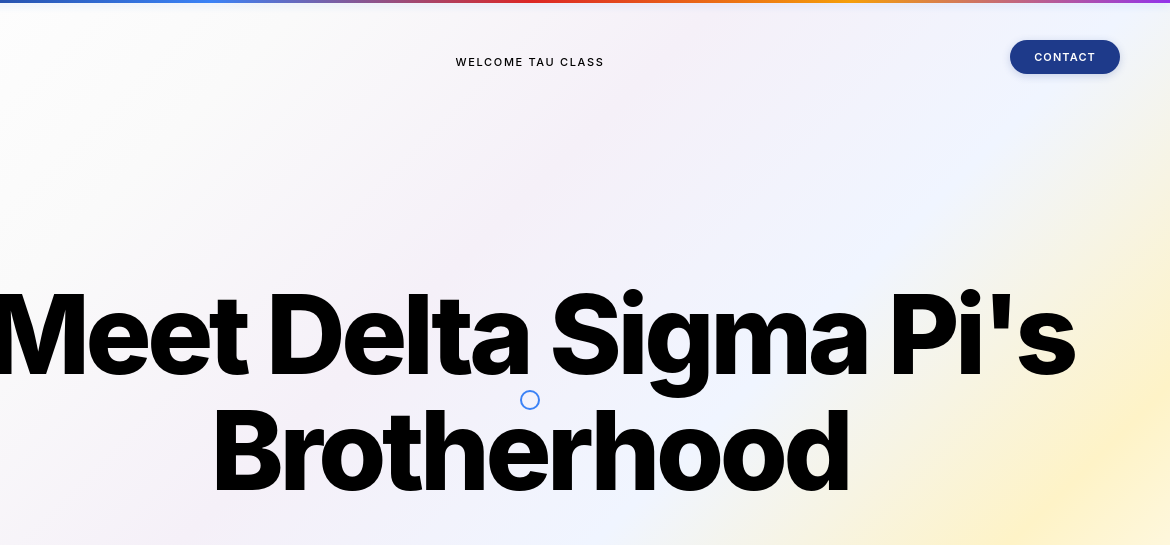
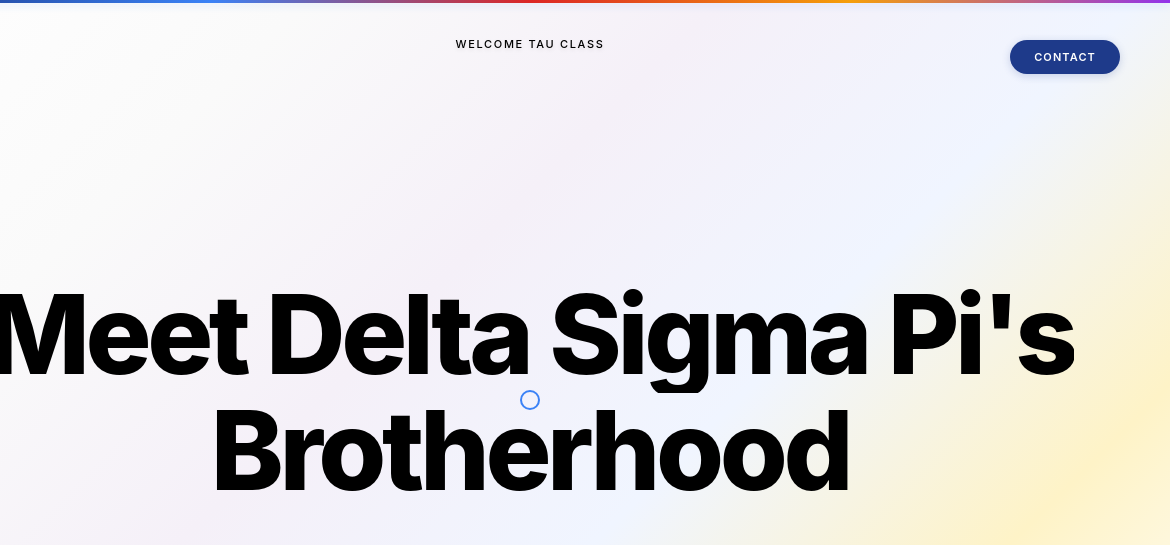
Before and after one commit to cdandeniya/brother-directory, a plain HTML site: page index.html in a window 1280 px wide. Shown: the top 545 px of the page, 110-1280 px from the left. Drawn offline with Linux system fonts and the light colour scheme.

Commit message:
Add typewriter animation to hero section and enhance welcome text floating animation

```diff
--- a/script.js
+++ b/script.js
@@ -16,18 +16,73 @@
         });
     }, observerOptions);
 
-    // Animate hero content on load
-    const heroContent = document.querySelector('.hero-content');
-    if (heroContent) {
-        heroContent.style.opacity = '0';
-        heroContent.style.transform = 'translateY(20px)';
-        heroContent.style.transition = 'opacity 1s ease-out, transform 1s ease-out';
+    // Typewriter effect function - types continuously across both lines
+    function typeWriterContinuous(line1, line2, text1, text2, speed, callback) {
+        let i = 0;
+        const fullText = text1 + ' ' + text2;
+        line1.textContent = '';
+        line2.textContent = '';
+        line1.classList.add('typing');
 
-        setTimeout(() => {
-            heroContent.style.opacity = '1';
-            heroContent.style.transform = 'translateY(0)';
-        }, 100);
+        function type() {
+            if (i < fullText.length) {
+                const char = fullText.charAt(i);
+                const currentPos = i;
+
+                // Determine which line to add the character to
+                if (currentPos < text1.length) {
+                    line1.textContent += char;
+                } else if (currentPos === text1.length) {
+                    // Space between lines - show line 2 and start typing
+                    line2.classList.add('typing');
+                    line2.textContent += char;
+                } else {
+                    // Typing in line 2
+                    line2.textContent += char;
+                }
+
+                i++;
+                setTimeout(type, speed);
+            } else {
+                // Finished typing
+                line1.classList.remove('typing');
+                line1.classList.add('complete');
+                line2.classList.remove('typing');
+                line2.classList.add('complete');
+                if (callback) callback();
+            }
+        }
+
+        type();
     }
+
+    // Animate hero content with typewriter effect
+    function animateHeroContent() {
+        const line1 = document.querySelector('.line-1');
+        const line2 = document.querySelector('.line-2');
+        const subtext = document.querySelector('.hero-subtext');
+
+        if (line1 && line2) {
+            const text1 = line1.textContent.trim();
+            const text2 = line2.textContent.trim();
+
+            setTimeout(() => {
+                typeWriterContinuous(line1, line2, text1, text2, 80, () => {
+                    // After typing completes, show subtitle
+                    if (subtext) {
+                        setTimeout(() => {
+                            subtext.classList.add('animated');
+                        }, 300);
+                    }
+                });
+            }, 300);
+        }
+    }
+
+    // Start animation after page load
+    setTimeout(() => {
+        animateHeroContent();
+    }, 100);
 
     // Smooth scroll enhancement
     let isScrolling = false;
--- a/styles.css
+++ b/styles.css
@@ -95,16 +95,18 @@
     text-transform: uppercase;
     color: #000;
     white-space: nowrap;
-    animation: floatUpDown 3s ease-in-out infinite;
+    animation: floatUpDown 4s cubic-bezier(0.4, 0, 0.6, 1) infinite;
     display: inline-block;
+    opacity: 1;
+    text-shadow: 0 2px 4px rgba(0, 0, 0, 0.1);
 }
 
 @keyframes floatUpDown {
     0%, 100% {
-        transform: translateY(0);
+        transform: translateY(0px);
     }
     50% {
-        transform: translateY(-8px);
+        transform: translateY(-18px);
     }
 }
 
@@ -159,12 +161,60 @@
     display: flex;
     flex-direction: column;
     gap: 0;
-    color: #000;
 }
 
 .line-1,
 .line-2 {
     display: block;
+    color: #000;
+    overflow: hidden;
+    position: relative;
+}
+
+.line-2 {
+    opacity: 0;
+    max-height: 0;
+    overflow: hidden;
+}
+
+.line-2.typing,
+.line-2.complete {
+    opacity: 1 !important;
+    max-height: 200px;
+    overflow: visible;
+}
+
+.line-1::after,
+.line-2::after {
+    content: '|';
+    display: inline-block;
+    animation: blink 1s infinite;
+    margin-left: 4px;
+    opacity: 0;
+    vertical-align: text-top;
+    font-weight: 300;
+    color: #000;
+    line-height: 1;
+    height: 1em;
+}
+
+.line-1.typing::after,
+.line-2.typing::after {
+    opacity: 1;
+}
+
+.line-1.complete::after,
+.line-2.complete::after {
+    display: none;
+}
+
+@keyframes blink {
+    0%, 50% {
+        opacity: 1;
+    }
+    51%, 100% {
+        opacity: 0;
+    }
 }
 
 .hero-subtext {
@@ -174,6 +224,14 @@
     color: #000;
     max-width: 680px;
     margin: 0 auto;
+    opacity: 0;
+    transform: translateY(30px);
+}
+
+.hero-subtext.animated {
+    opacity: 1;
+    transform: translateY(0);
+    transition: opacity 1.2s cubic-bezier(0.16, 1, 0.3, 1) 1.2s, transform 1.2s cubic-bezier(0.16, 1, 0.3, 1) 1.2s;
 }
 
 /* Scroll Indicator */
```
